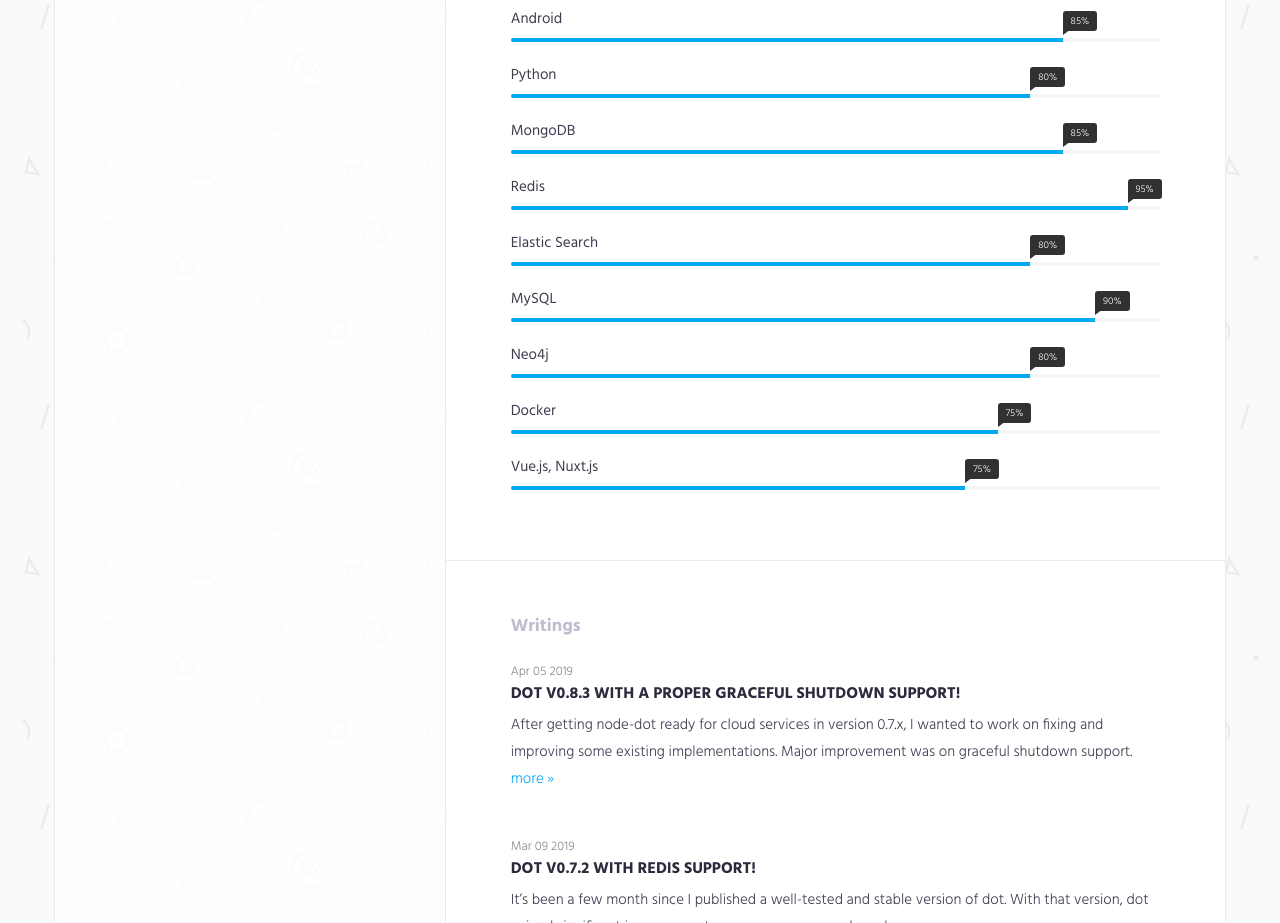
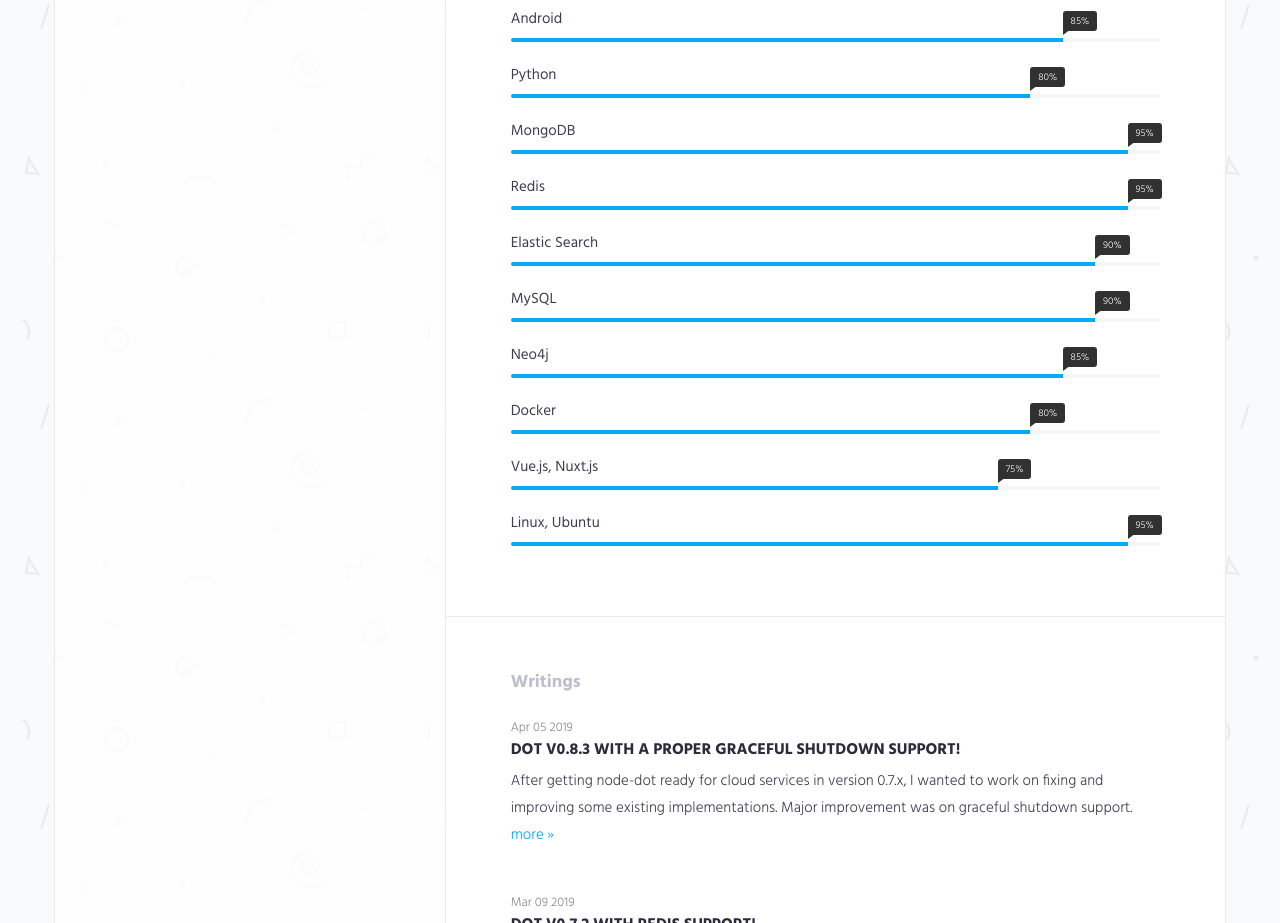
Before and after one commit to umuplus/umuplus-com, a plain HTML site: page index.html in a window 1280 px wide. Shown: the part 1800-2723 px from the top of the page. Drawn offline with Linux system fonts and the light colour scheme.

Commit message:
minor improvements

```diff
--- a/index.html
+++ b/index.html
@@ -211,8 +211,8 @@
                                         <div class="progress-item">
                                             <span class="progress-title">MongoDB</span>
                                             <div class="progress">
-                                                <div class="progress-bar" role="progressbar" aria-valuenow="85" aria-valuemin="0"
-                                                        aria-valuemax="100" style="width: 85%"><span class="progress-percent"> 85%</span>
+                                                <div class="progress-bar" role="progressbar" aria-valuenow="95" aria-valuemin="0"
+                                                        aria-valuemax="100" style="width: 95%"><span class="progress-percent"> 95%</span>
                                                 </div>
                                             </div>
                                         </div>
@@ -227,8 +227,8 @@
                                         <div class="progress-item">
                                             <span class="progress-title">Elastic Search</span>
                                             <div class="progress">
-                                                <div class="progress-bar" role="progressbar" aria-valuenow="80" aria-valuemin="0"
-                                                        aria-valuemax="100" style="width: 80%"><span class="progress-percent"> 80%</span>
+                                                <div class="progress-bar" role="progressbar" aria-valuenow="90" aria-valuemin="0"
+                                                        aria-valuemax="100" style="width: 90%"><span class="progress-percent"> 90%</span>
                                                 </div>
                                             </div>
                                         </div>
@@ -243,13 +243,21 @@
                                         <div class="progress-item">
                                             <span class="progress-title">Neo4j</span>
                                             <div class="progress">
+                                                <div class="progress-bar" role="progressbar" aria-valuenow="85" aria-valuemin="0"
+                                                        aria-valuemax="100" style="width: 85%"><span class="progress-percent"> 85%</span>
+                                                </div>
+                                            </div>
+                                        </div>
+                                        <div class="progress-item">
+                                            <span class="progress-title">Docker</span>
+                                            <div class="progress">
                                                 <div class="progress-bar" role="progressbar" aria-valuenow="80" aria-valuemin="0"
                                                         aria-valuemax="100" style="width: 80%"><span class="progress-percent"> 80%</span>
                                                 </div>
                                             </div>
                                         </div>
                                         <div class="progress-item">
-                                            <span class="progress-title">Docker</span>
+                                            <span class="progress-title">Vue.js, Nuxt.js</span>
                                             <div class="progress">
                                                 <div class="progress-bar" role="progressbar" aria-valuenow="75" aria-valuemin="0"
                                                         aria-valuemax="100" style="width: 75%"><span class="progress-percent"> 75%</span>
@@ -257,10 +265,10 @@
                                             </div>
                                         </div>
                                         <div class="progress-item">
-                                            <span class="progress-title">Vue.js, Nuxt.js</span>
+                                            <span class="progress-title">Linux, Ubuntu</span>
                                             <div class="progress">
-                                                <div class="progress-bar" role="progressbar" aria-valuenow="75" aria-valuemin="0"
-                                                        aria-valuemax="100" style="width: 70%"><span class="progress-percent"> 75%</span>
+                                                <div class="progress-bar" role="progressbar" aria-valuenow="95" aria-valuemin="0"
+                                                        aria-valuemax="100" style="width: 95%"><span class="progress-percent"> 95%</span>
                                                 </div>
                                             </div>
                                         </div>
```
Also changed, not shown: README.md.
